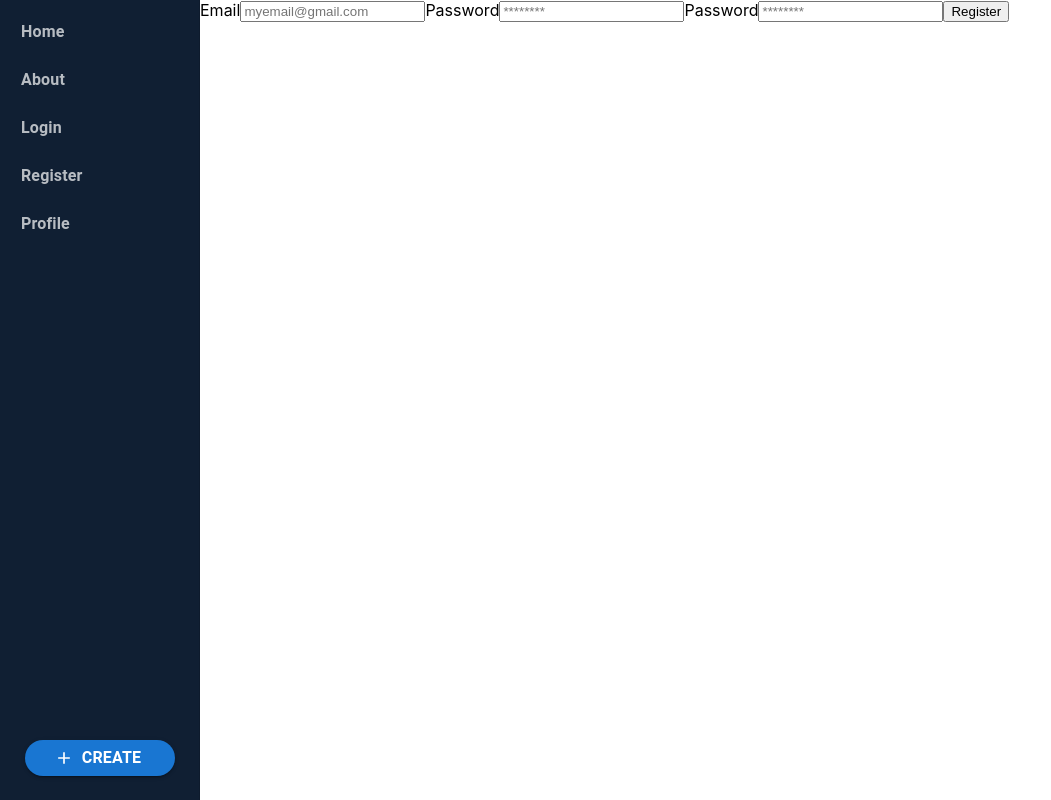
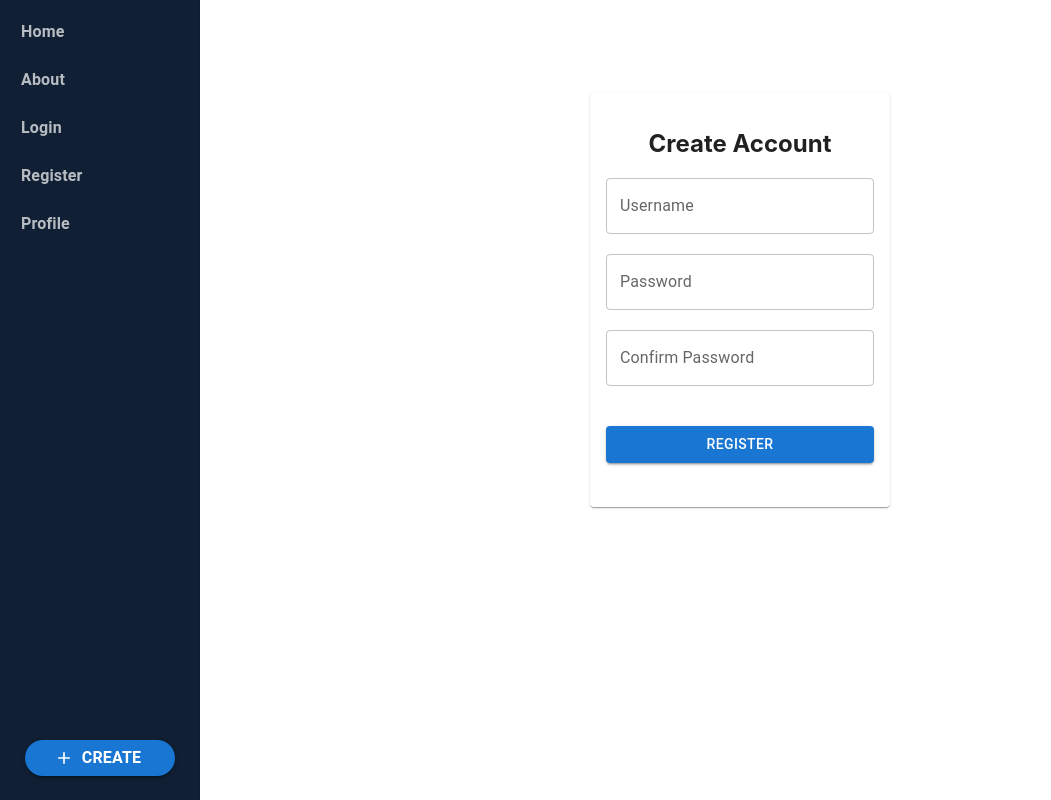
Before and after one commit to ghtjason/bruinchomp, a React (Create React App) app in the folder frontend/: page /register in a window 1280 px wide. Shown: the whole page, without its empty margins (0-1051 px from the left). Built offline with nearby package versions, Linux system fonts and the light colour scheme.

Commit message:
Register fix & Redesign
Registering accounts now works. Redesigned register page UI & added specific status messages to registering

```diff
--- a/frontend/src/pages/Register.js
+++ b/frontend/src/pages/Register.js
@@ -1,5 +1,33 @@
 import React, { useState } from "react";
+import { Typography, Button, Card, CardContent, TextField } from '@mui/material'
 import axios from 'axios'
+import Cookies from 'js-cookie'; // cookiessssss
+
+const PASSWORD_REQ = /^(?=.*[a-z])(?=.*[A-Z])(?=.*[0-9])(?=.*[!@#$%]).{8,24}$/;
+const Register = () => {
+  //Modifies the state
+  const [email, setEmail] = useState("");
+  const [pass, setPass] = useState("");
+  const [matchpass, setMatchpass] = useState("");
+  const [message, setMessage] = useState();
+
+  const handleSubmit = (e) => {
+    //Prevent reloading the page
+    e.preventDefault();
+
+    setMessage('Processing...');
+
+    if (pass != matchpass) {
+      setMessage('Passwords do not match!');
+      console.log('passwords do not match'); // replace with UI element later
+    }
+    else createUser(email, pass);
+  };
+
+  const handleLogout = () => {
+    Cookies.remove('authToken'); // remove authToken cookie
+    window.location.reload(); // reload the page
+  }
 
     // can delegate to utils file later if we want to
   function createUser(email, password) {
@@ -10,7 +38,7 @@ function createUser(email, password) {
 
     let config = {
       method: 'post',
-    url: 'https://api-m46o.onrender.com/user',
+      url: 'https://api-m46o.onrender.com/users',
       headers: {
         'Content-Type': 'application/json'
       },
@@ -19,69 +47,148 @@ function createUser(email, password) {
 
     axios.request(config)
     .then((response) => {
+      if(response.success) {
+        setMessage("Account created successfully!");
         console.log(JSON.stringify(response.data)); // success?
+      }
+      else setMessage("Account with username already exists");
     })
     .catch((error) => {
+      setMessage("error");
       console.log(error);
     });
   }
 
-const PASSWORD_REQ = /^(?=.*[a-z])(?=.*[A-Z])(?=.*[0-9])(?=.*[!@#$%]).{8,24}$/;
-const Register = () => {
-  //Modifies the state
-  const [email, setEmail] = useState("");
-  const [pass, setPass] = useState("");
-  const [matchpass, setMatchpass] = useState("");
-  const [validPassword, setValidPassword] = useState(""); // TO DO
-
-  const handleSubmit = (e) => {
-    //Prevent reloading the page
-    e.preventDefault();
-
-    if (pass != matchpass) console.log('passwords do not match'); // replace with UI element later
-    else {
-      createUser(email, pass);
-    }
+// CSS
+const loginContainerStyle = {
+  display: 'flex',
+  justifyContent: 'center',
+  alignItems: 'center',
+  minHeight: '75vh',
+  width: '100%'
+};
+const cardStyle = {
+  width: '300px',
+  textAlign: 'center',
+};
+const formFieldStyle = {
+  marginBottom: '20px',
+};
+const buttonStyle = {
+  marginRight: '10px',
+};
+const errorMsgStyle = {
+  color: 'red',
+  fontSize: '80%',
+  marginBottom: '20px',
 };
 
 
+// check if user is logged in & display accordingly
+const authToken = Cookies.get('authToken');
+console.log()
+// if user is logged in:
+if (authToken) {
+  console.log('Authentication Token:', authToken);
   return (
-    //Placeholder is what is displayed in input before they type
-    //Label is the tags displayed ontop of the tags itself
-    //Button type = submit it will fire handleSubmit function
     <>
-      <form onSubmit={handleSubmit}>
-        <label>Email</label>
-        <input
-          value={email}
-          type="email"
-          placeholder="myemail@gmail.com"
-          id="email"
-          name="email"
+      <Typography variant="body2">
+        You are already logged in!
+      </Typography>
+      <Button variant="contained" color="primary" onClick={handleLogout}>
+        Logout
+      </Button>
+    </>
+  );
+// if user is not logged in:
+} else {
+  console.log('Authentication Token not found.');
+  return (
+    <div style={loginContainerStyle}>
+      <Card style={cardStyle}>
+        <CardContent>
+          <h2>Create Account</h2>
+          <form>
+            <TextField
+              style={formFieldStyle}
+              label="Username"
+              variant="outlined"
+              fullWidth
               onChange={(e) => setEmail(e.target.value)}
             />
-        <label for="password">Password</label>
-        <input
-          value={pass}
+            <TextField
+              style={formFieldStyle}
+              label="Password"
               type="password"
-          placeholder="********"
-          id="password"
-          name="password"
+              variant="outlined"
+              fullWidth
               onChange={(e) => setPass(e.target.value)}
             />
-        <label for="password">Password</label>
-        <input
-          value={matchpass}
+            <TextField
+              style={formFieldStyle}
+              label="Confirm Password"
               type="password"
-          placeholder="********"
-          id="password"
-          name="password"
+              variant="outlined"
+              fullWidth
               onChange={(e) => setMatchpass(e.target.value)}
             />
-        <button type="submit">Register</button>
+            <Typography variant="body2" style={errorMsgStyle}>
+              {message}
+            </Typography>
+            <Button
+              style={formFieldStyle}
+              variant="contained"
+              color="primary"
+              fullWidth
+              onClick={handleSubmit}
+            >
+              Register
+            </Button>
           </form>
-    </>
+        </CardContent>
+      </Card>
+    </div>
   );
+}
+
+
+  // return (
+  //   //Placeholder is what is displayed in input before they type
+  //   //Label is the tags displayed ontop of the tags itself
+  //   //Button type = submit it will fire handleSubmit function
+  //   <>
+  //     <form onSubmit={handleSubmit}>
+  //       <label>Email</label>
+  //       <input
+  //         value={email}
+  //         // type="email"
+  //         placeholder="myemail@gmail.com"
+  //         id="email"
+  //         name="email"
+  //         onChange={(e) => setEmail(e.target.value)}
+  //       />
+  //       <label for="password">Password</label>
+  //       <input
+  //         value={pass}
+  //         type="password"
+  //         placeholder="********"
+  //         id="password"
+  //         name="password"
+  //         onChange={(e) => setPass(e.target.value)}
+  //       />
+  //       <label for="password">Password</label>
+  //       <input
+  //         value={matchpass}
+  //         type="password"
+  //         placeholder="********"
+  //         id="password"
+  //         name="password"
+  //         onChange={(e) => setMatchpass(e.target.value)}
+  //       />
+  //       <button type="submit">Register</button>
+  //     </form>
+  //   </>
+  // );
 };
 
 export default Register;
```
Lines whose indentation alone changed are shown as unchanged.
